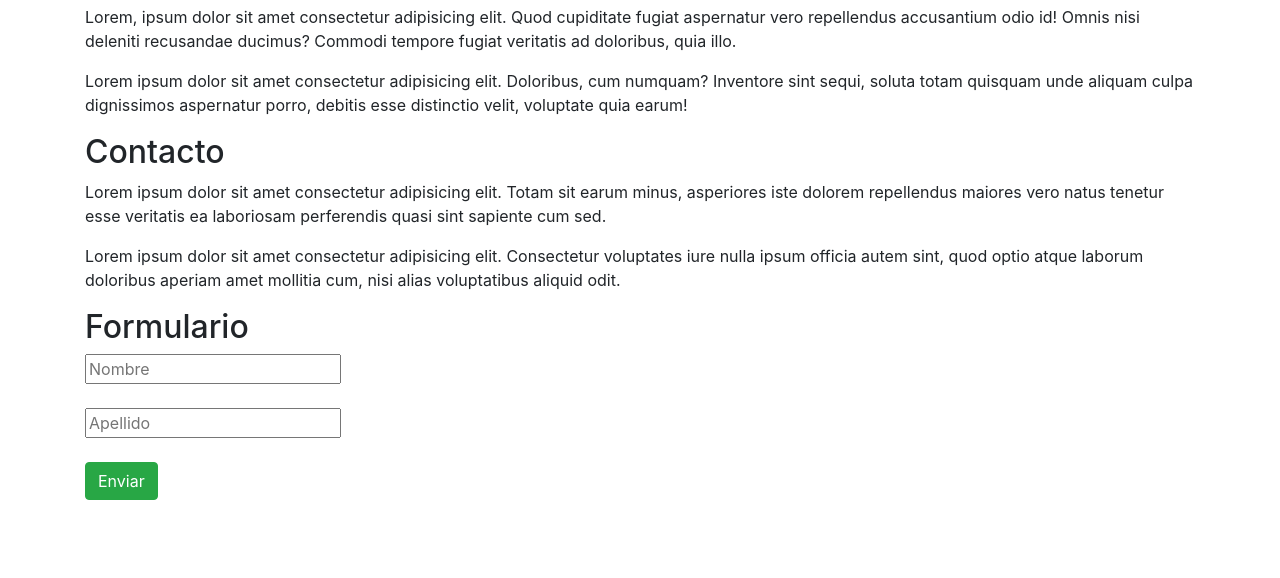
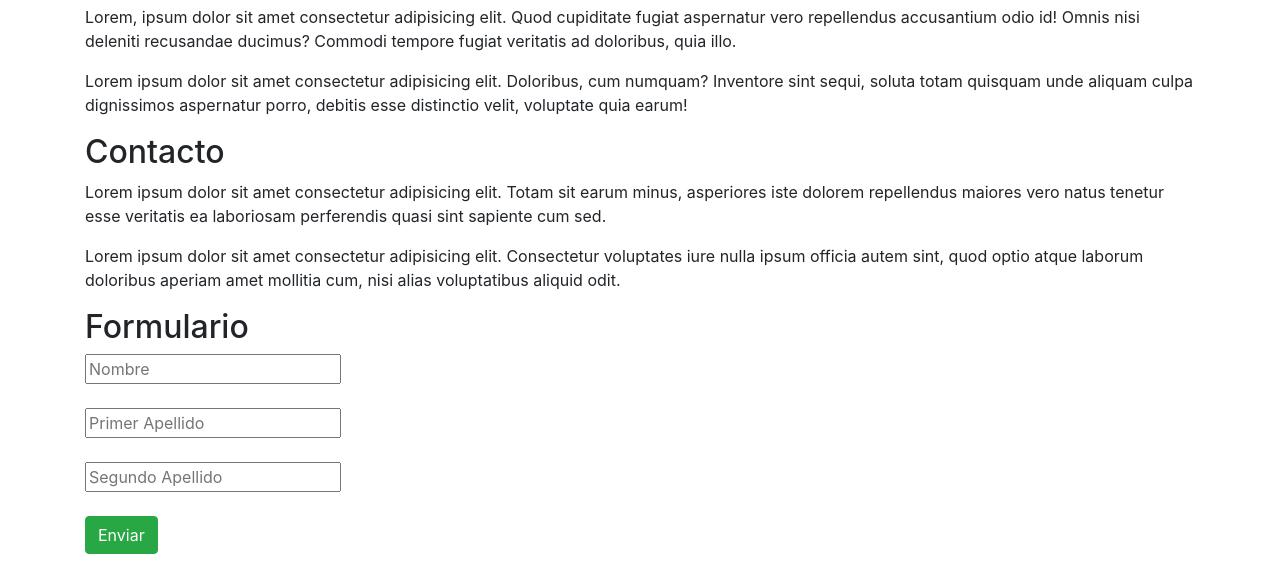
Before and after one commit to zkr911/PortafolioNilson, a plain HTML site: page index.html in a window 1280 px wide. Shown: the part 841-1419 px from the top of the page. Before the commit the page ends 1365 px from the top, so only its background shows below. Drawn offline with nearby package versions, Linux system fonts and the light colour scheme.

Commit message:
commit de prueba

```diff
--- a/index.html
+++ b/index.html
@@ -60,7 +60,9 @@
             <form action="">
                 <input type="text" placeholder="Nombre">
                 <br> <br>
-                <input type="text" placeholder="Apellido">
+                <input type="text" placeholder="Primer Apellido">
+                <br> <br>
+                <input type="text" placeholder="Segundo Apellido">
                 <br> <br>
                 <button type="submit" class="btn btn-success">Enviar</button>
 
```
